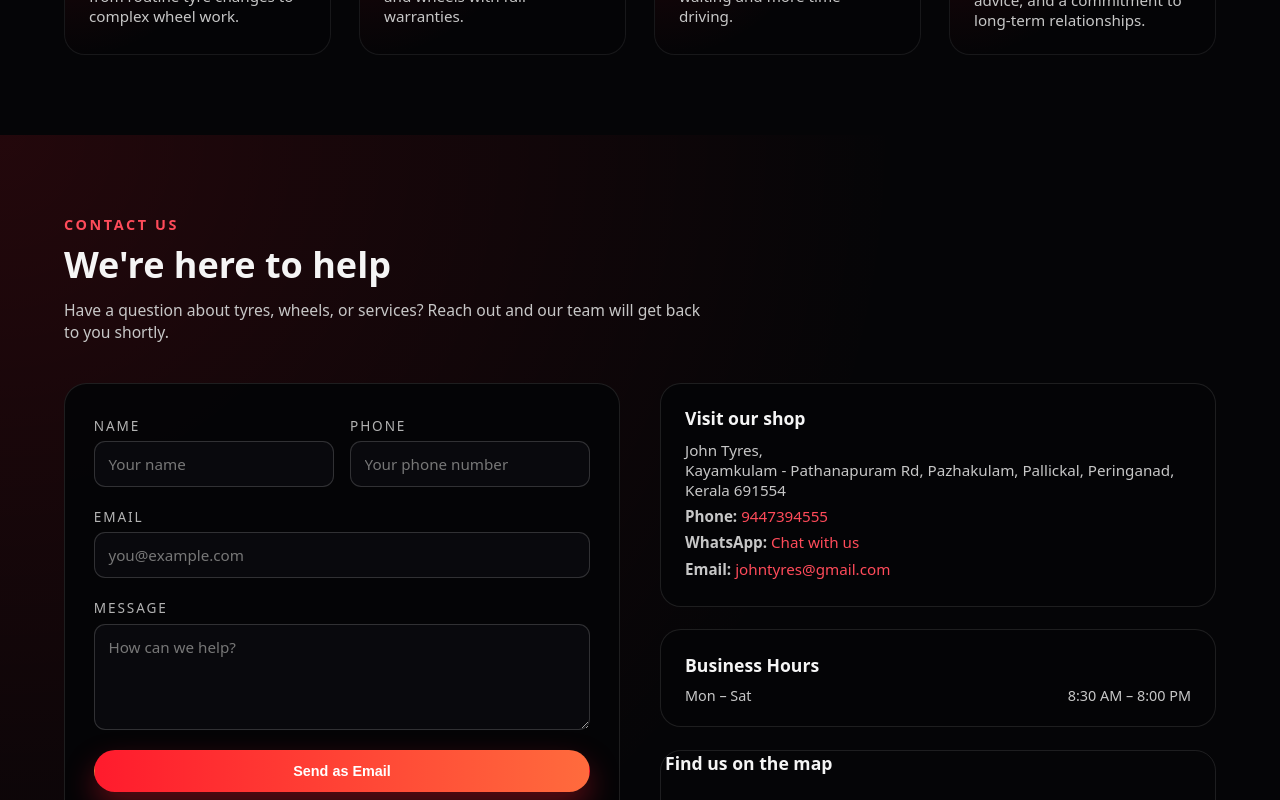
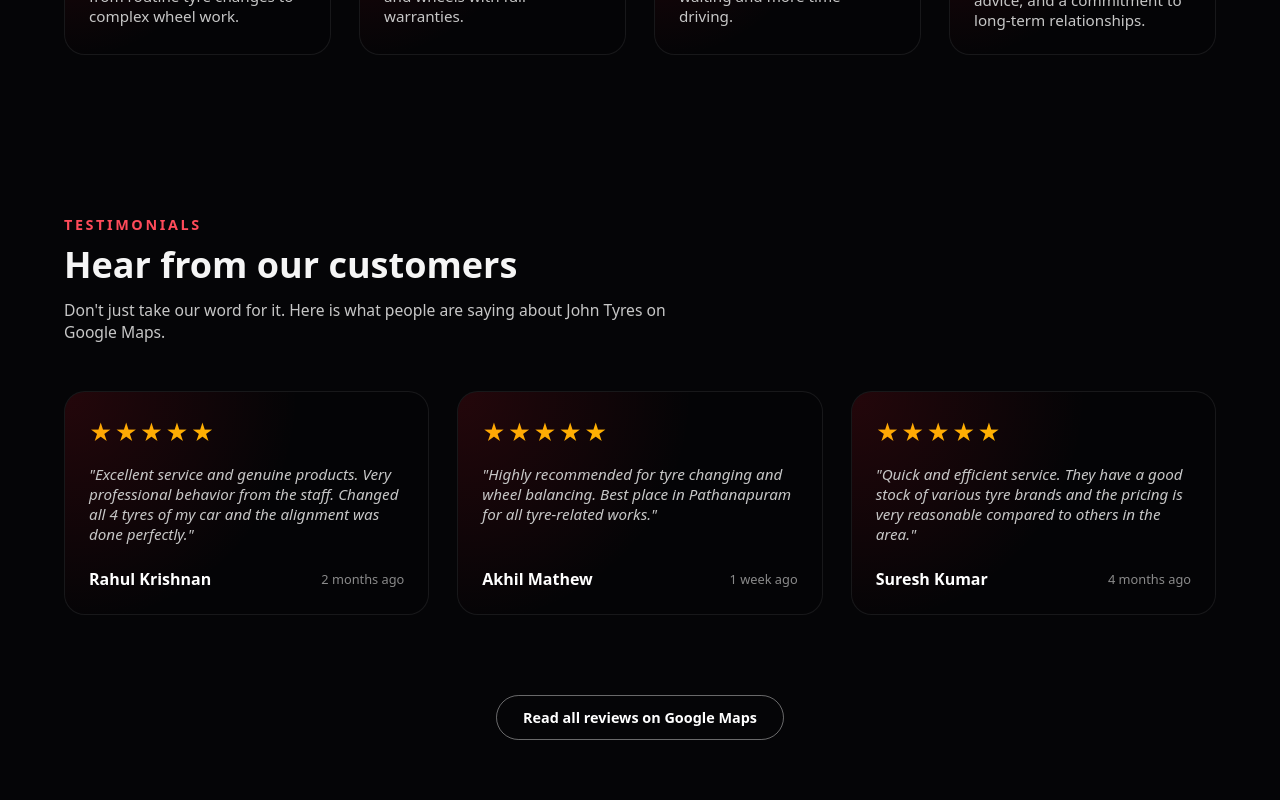
Before and after one commit to sampkoshy/website, a React (Vite) app: page / in a window 1280 px wide. Shown: the part 3140-3940 px from the top of the page. Built offline with nearby package versions, Linux system fonts and the light colour scheme; grey boxes are pictures that could not be loaded.

Commit message:
added a review section

```diff
--- a/src/App.jsx
+++ b/src/App.jsx
@@ -4,6 +4,7 @@
 import Services from './sections/Services'
 import Products from './sections/Products'
 import WhyChooseUs from './sections/WhyChooseUs'
+import Reviews from './sections/Reviews'
 import Contact from './sections/Contact'
 import Footer from './sections/Footer'
 import FloatingWhatsApp from './components/FloatingWhatsApp'
@@ -19,6 +20,7 @@
         <Services />
         <Products />
         <WhyChooseUs />
+        <Reviews />
         <Contact />
       </main>
       <Footer />
--- /dev/null
+++ b/src/sections/Reviews.jsx
@@ -0,0 +1,89 @@
+import { motion } from 'framer-motion'
+
+const reviews = [
+  {
+    name: 'Rahul Krishnan',
+    rating: 5,
+    text: 'Excellent service and genuine products. Very professional behavior from the staff. Changed all 4 tyres of my car and the alignment was done perfectly.',
+    date: '2 months ago'
+  },
+  {
+    name: 'Akhil Mathew',
+    rating: 5,
+    text: 'Highly recommended for tyre changing and wheel balancing. Best place in Pathanapuram for all tyre-related works.',
+    date: '1 week ago'
+  },
+  {
+    name: 'Suresh Kumar',
+    rating: 5,
+    text: 'Quick and efficient service. They have a good stock of various tyre brands and the pricing is very reasonable compared to others in the area.',
+    date: '4 months ago'
+  }
+]
+
+function Reviews() {
+  return (
+    <section id="reviews" className="section">
+      <div className="container section-inner">
+        <motion.div
+          className="section-header"
+          initial={{ opacity: 0, y: 24 }}
+          whileInView={{ opacity: 1, y: 0 }}
+          viewport={{ once: true, amount: 0.2 }}
+          transition={{ duration: 0.6 }}
+        >
+          <p className="section-kicker">Testimonials</p>
+          <h2>Hear from our customers</h2>
+          <p className="section-lead">
+            Don't just take our word for it. Here is what people are saying about John Tyres on Google Maps.
+          </p>
+        </motion.div>
+
+        <div className="cards-grid">
+          {reviews.map((review, index) => (
+            <motion.div
+              key={review.name}
+              className="card reason-card"
+              initial={{ opacity: 0, y: 30 }}
+              whileInView={{ opacity: 1, y: 0 }}
+              viewport={{ once: true, amount: 0.2 }}
+              transition={{ duration: 0.4, delay: index * 0.1 }}
+              style={{ display: 'flex', flexDirection: 'column' }}
+            >
+              <div className="card-accent" />
+              <div style={{ display: 'flex', gap: '2px', marginBottom: '1rem' }}>
+                {[...Array(review.rating)].map((_, i) => (
+                  <span key={i} style={{ color: '#FFB800', fontSize: '1.4rem' }}>★</span>
+                ))}
+              </div>
+              <p style={{ fontStyle: 'italic', marginBottom: '1.5rem', flexGrow: 1 }}>"{review.text}"</p>
+              <div style={{ display: 'flex', justifyContent: 'space-between', alignItems: 'center' }}>
+                 <h3 style={{ margin: 0, fontSize: '1rem', color: '#fff' }}>{review.name}</h3>
+                 <span style={{ fontSize: '0.8rem', color: '#8a8a8a' }}>{review.date}</span>
+              </div>
+            </motion.div>
+          ))}
+        </div>
+
+        <motion.div
+          style={{ display: 'flex', justifyContent: 'center', marginTop: '2rem' }}
+          initial={{ opacity: 0, y: 20 }}
+          whileInView={{ opacity: 1, y: 0 }}
+          viewport={{ once: true }}
+          transition={{ duration: 0.6, delay: 0.4 }}
+        >
+          <a
+            href="https://maps.app.goo.gl/9MoEP4eoyQwve8e96"
+            target="_blank"
+            rel="noopener noreferrer"
+            className="btn btn-outline"
+          >
+            Read all reviews on Google Maps
+          </a>
+        </motion.div>
+      </div>
+    </section>
+  )
+}
+
+export default Reviews
```
